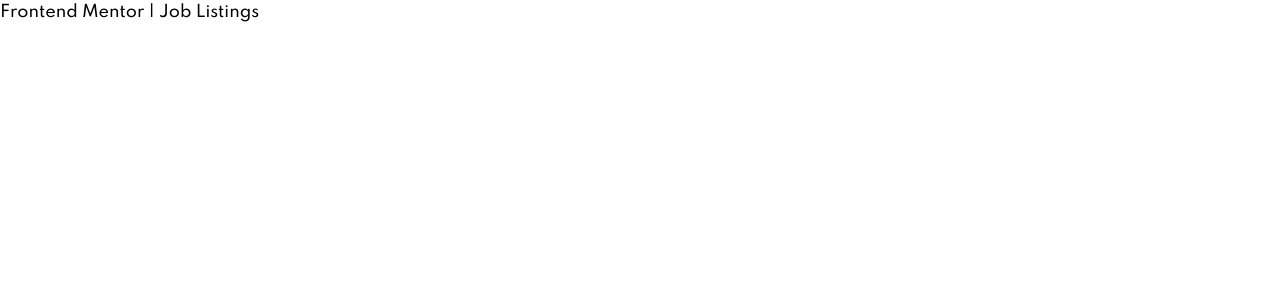
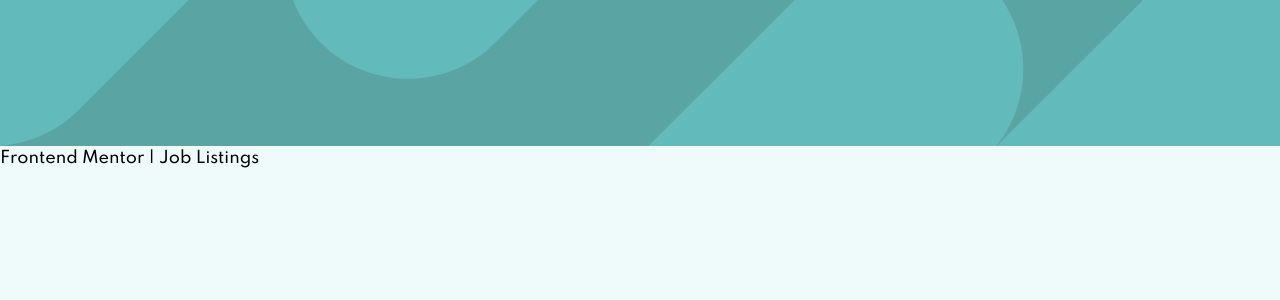
Before and after one commit to mstanka/fem-job-listings, a Vue app: page / in a window 1280 px wide. Shown: the top 300 px of the page. Built offline with nearby package versions, Linux system fonts and the light colour scheme.

Commit message:
add header

```diff
--- a/src/App.vue
+++ b/src/App.vue
@@ -1,7 +1,16 @@
 <template>
-  <main class="font-spartan">
+  <the-header></the-header>
+  <section class="font-spartan max-w-screen-xl m-auto bg-neutralLighter h-screen">
     <h1>Frontend Mentor | Job Listings</h1>
-  </main>
+  </section>
 </template>
 
-<script></script>
+<script>
+import TheHeader from './components/layout/TheHeader.vue';
+
+export default {
+  components: {
+    TheHeader,
+  },
+};
+</script>
--- /dev/null
+++ b/src/components/layout/TheHeader.vue
@@ -0,0 +1,14 @@
+<template>
+  <header>
+    <img
+      src="../../assets/images/bg-header-mobile.svg"
+      alt=""
+      class="md:hidden max-w-screen-sm w-full m-auto bg-primary"
+    />
+    <img
+      src="../../assets/images/bg-header-desktop.svg"
+      alt=""
+      class="hidden md:block max-w-screen-xl m-auto bg-primary"
+    />
+  </header>
+</template>
```
